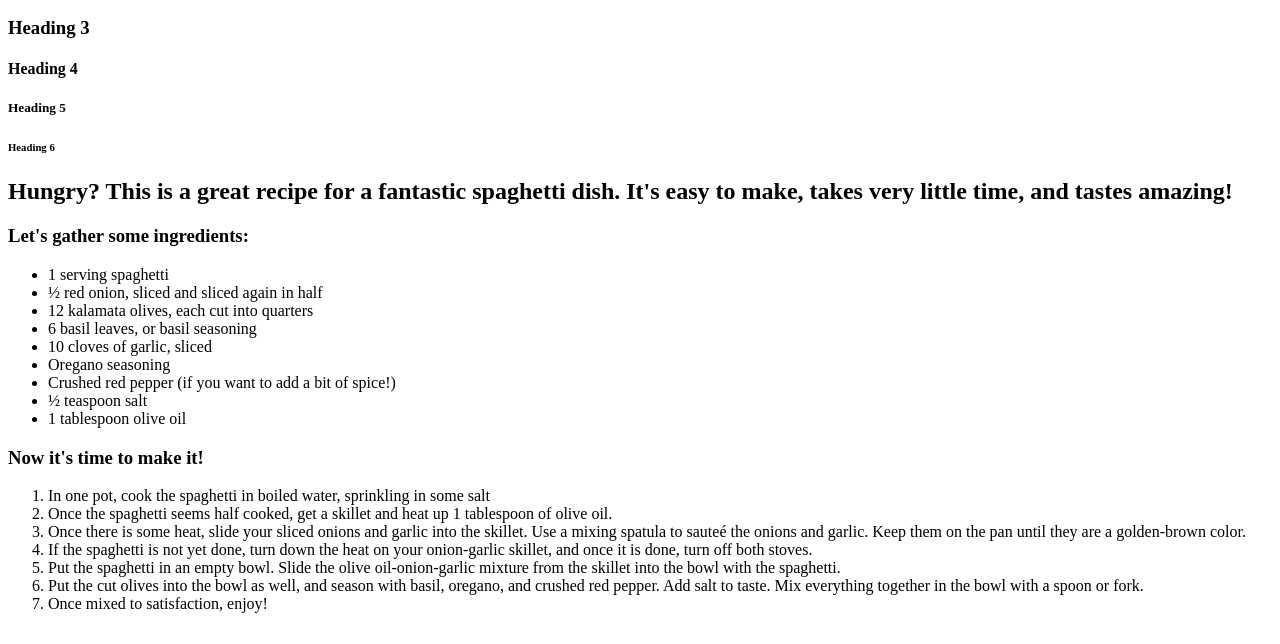
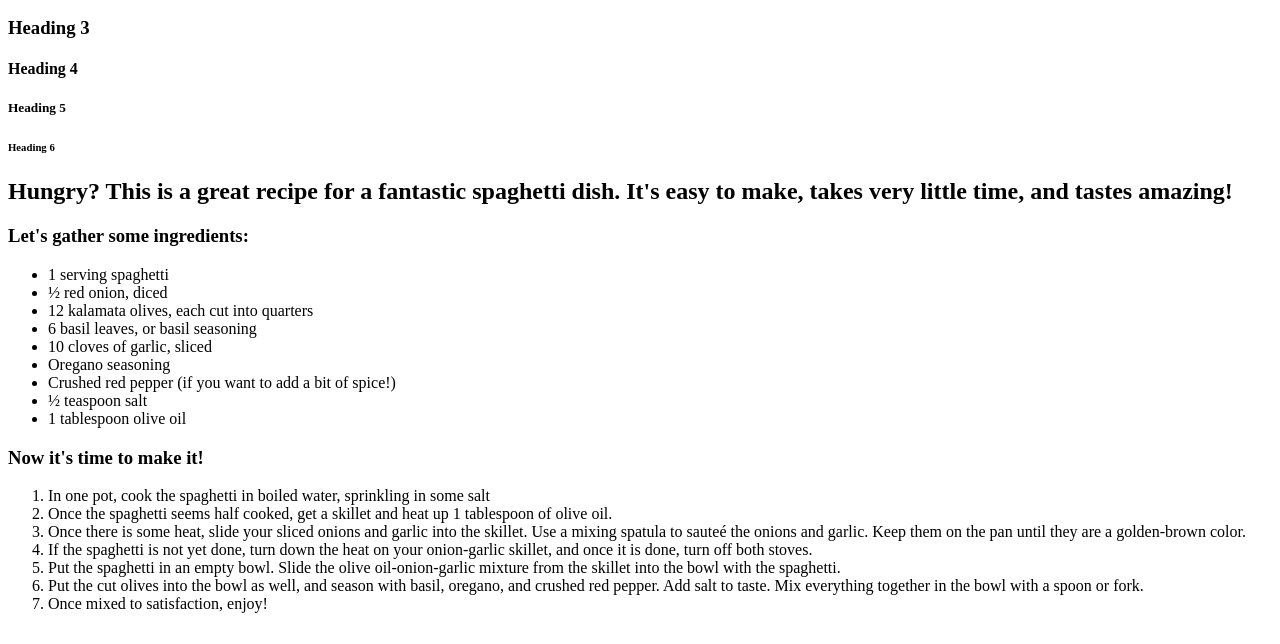
Before and after one commit to agopaluni/WebClassDevFilesASG, a plain HTML site: page Week01/Recipe/recipe.html in a window 1280 px wide. Shown: the part 110-754 px from the top of the page. Drawn offline with Linux system fonts and the light colour scheme.

Commit message:
minor instructions edit for recipe.html (diced onions)

```diff
--- a/Week01/Recipe/recipe.html
+++ b/Week01/Recipe/recipe.html
@@ -24,7 +24,7 @@
     <h3>Let's gather some ingredients:</h3>
     <ul>
         <li>1 serving spaghetti</li>
-        <li>½ red onion, sliced and sliced again in half</li>
+        <li>½ red onion, diced</li>
         <li>12 kalamata olives, each cut into quarters</li>
         <li>6 basil leaves, or basil seasoning</li>
         <li>10 cloves of garlic, sliced</li>
```
